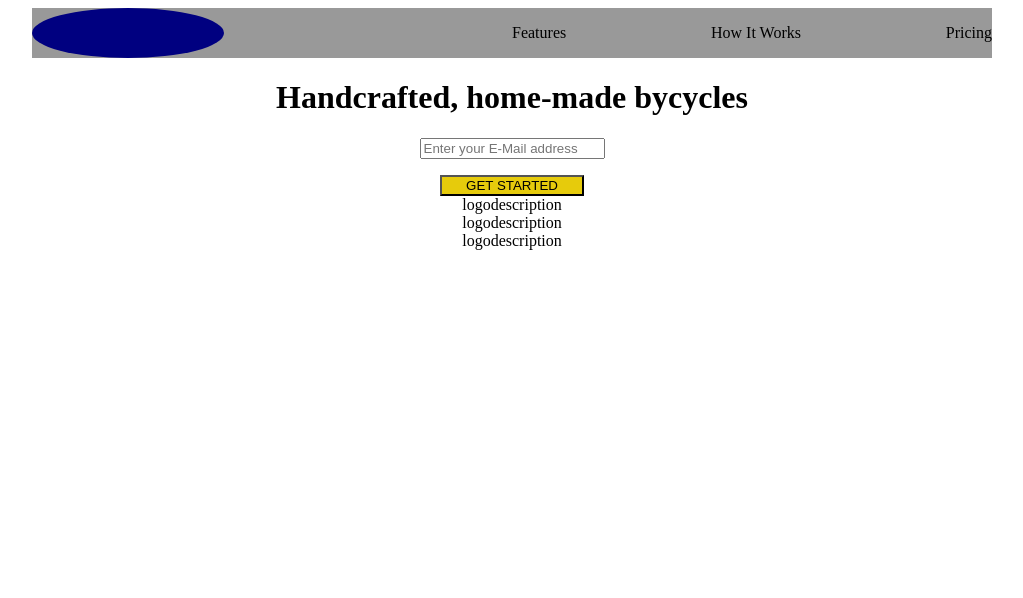
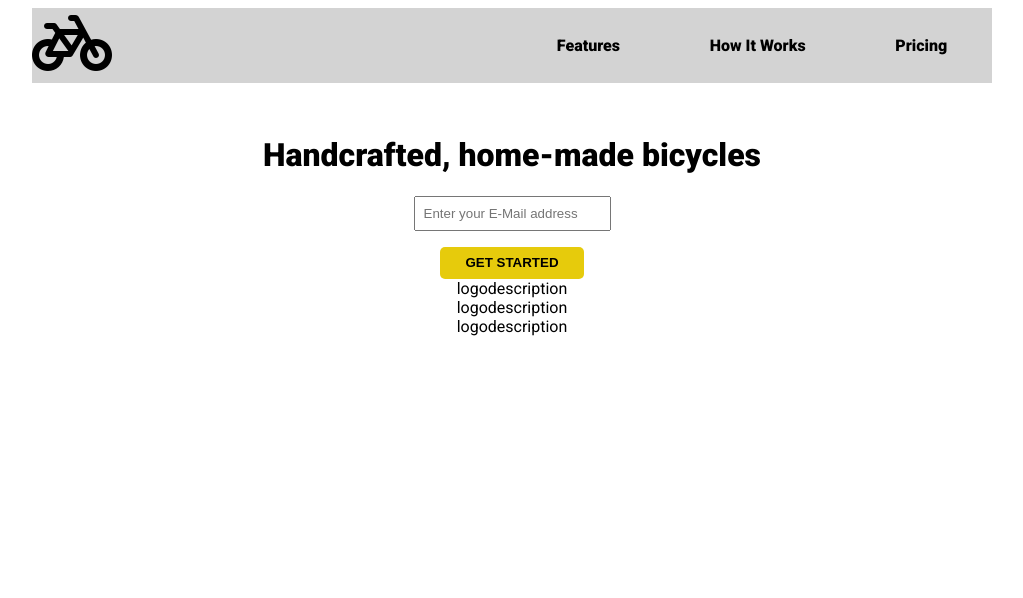
Before and after one commit to TomaszGa/fcc-landing-page, a plain HTML site: page index.html in a window 1280 px wide. Shown: the whole page, without its empty margins (128-1151 px from the left). Drawn offline with Linux system fonts and the light colour scheme.

Commit message:
add basic style to navbar and hero

```diff
--- a/assets/main.css
+++ b/assets/main.css
@@ -2,8 +2,14 @@
 
 html {
   box-sizing: border-box;
+  font-family: "Roboto", helvetica, arial;
 }
-
+button{
+  border: none;
+}
+input{
+  padding: 0.5rem;
+}
 .container {
   max-width: 960px;
   margin: 0 auto;
@@ -27,17 +33,15 @@ html {
   -webkit-box-flex: 0;
   -ms-flex: 0 0 20%;
   flex: 0 0 20%;
-  background-color: navy;
-  border-radius: 100%
+  font-size: 4rem;
 }
-
 .primary-nav {
   display: -webkit-box;
   display: -ms-flexbox;
   display: flex;
-  background: #999;
+  background: lightgrey;
+  font-weight: 900;
 }
-
 .primary-nav ul {
   list-style-type: none;
   -webkit-box-flex: 0;
@@ -45,7 +49,9 @@ html {
   flex: 0 0 50%;
   -webkit-box-pack: justify;
   -ms-flex-pack: justify;
-  justify-content: space-between;
+  justify-content: space-around;
+  align-content: center;
+  align-items: center;
 }
 
 .primary-nav a {
@@ -63,7 +69,10 @@ html {
   text-transform: uppercase;
   background: #e6cb0c;
   width: 15%;
+  height: 2rem;
   margin-top: 1rem;
+  border-radius: 5px;
+  font-weight: 900;
 }
 
 .hero {
@@ -77,8 +86,16 @@ html {
   -webkit-box-align: center;
   -ms-flex-align: center;
   align-items: center;
+  margin-top: 2rem;
+/*  background: url("img/bicycle.jpg") center center;
+  background-size: cover;
+  background-repeat: no-repeat;*/
+  height: 480px;
+
 }
-
+.hero h1{
+  font-weight: 900;
+}
 section {
   -webkit-box-pack: justify;
   -ms-flex-pack: justify;
--- a/index.html
+++ b/index.html
@@ -3,7 +3,9 @@
 <head>
   <meta charset="UTF-8">
   <title>Landing Page</title>
+  <script src="https://use.fontawesome.com/963d3bb904.js"></script>
   <link rel="stylesheet" type="text/css" href="assets/main.css">
+  <link href="https://fonts.googleapis.com/css?family=Roboto:400,700,900" rel="stylesheet">
 </head>
 
 <body>
@@ -11,6 +13,7 @@
     <header>
       <nav class="primary-nav space-between">
         <div class="logo">
+            <i class="fa fa-bicycle" aria-hidden="true"></i>
         </div>
         <ul class="flex-container">
           <li><a href="#">Features</a></li>
@@ -20,7 +23,8 @@
       </nav>
     </header>
     <main class="hero">
-      <h1>Handcrafted, home-made bycycles</h1>
+
+      <h1>Handcrafted, home-made bicycles</h1>
       <input type="text" placeholder="Enter your E-Mail address">
       <button class="btn">Get started</button>
 
```
